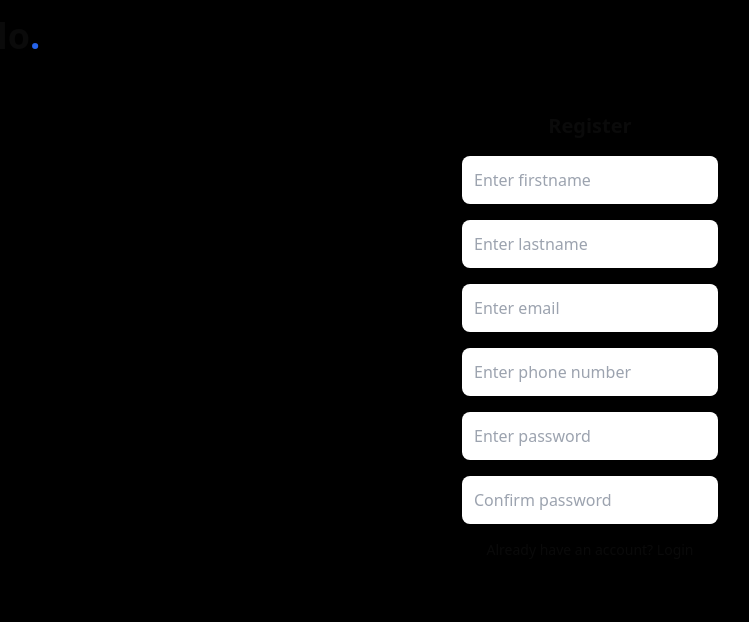
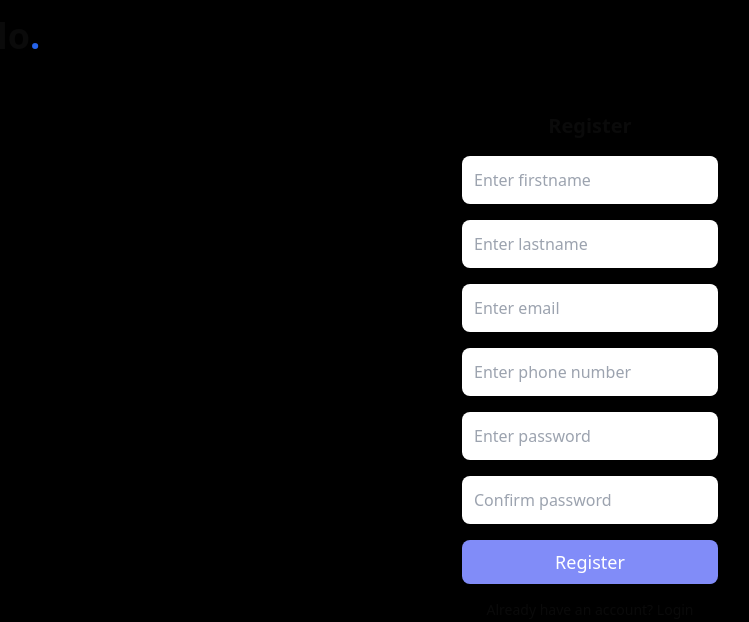
Before and after one commit to TeddyMuli/silo, a Next.js app in the folder web_client/: page /register in a window 1280 px wide. Shown: the top 622 px of the page, without its empty margins (50-799 px from the left). Built offline with nearby package versions, Linux system fonts and the light colour scheme; no server answers.

Commit message:
stylize 'register' button depending on diabled state

```diff
--- a/web_client/app/(auth)/register/page.tsx
+++ b/web_client/app/(auth)/register/page.tsx
@@ -142,6 +142,10 @@ const Page = () => {
           />
           {errors.confirmPassword && <div className="text-red-500 text-sm font-medium pt-2">{errors.confirmPassword.message}</div>}
         </div>
+        <button type='submit' disabled={!isValid} className='flex items-center justify-center gap-2 submit px-4 py-2 text-lg font-medium bg-indigo-600 rounded-lg disabled:cursor-not-allowed disabled:bg-indigo-400'>
+          {isSubmitting && <Loading />}
+          Register
+        </button>
       </form>
       <Link href="/login" className='text-sm mt-4'>Already have an account? Login</Link>
     </div>
```
